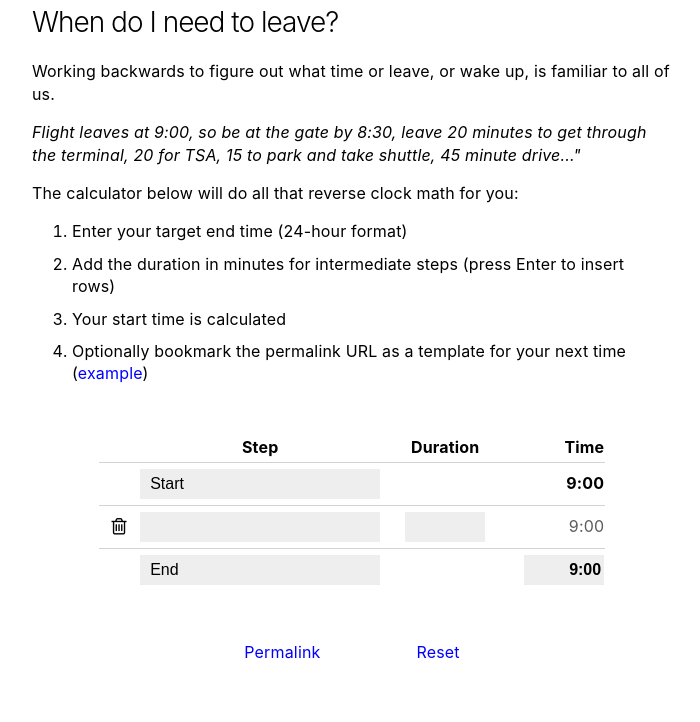
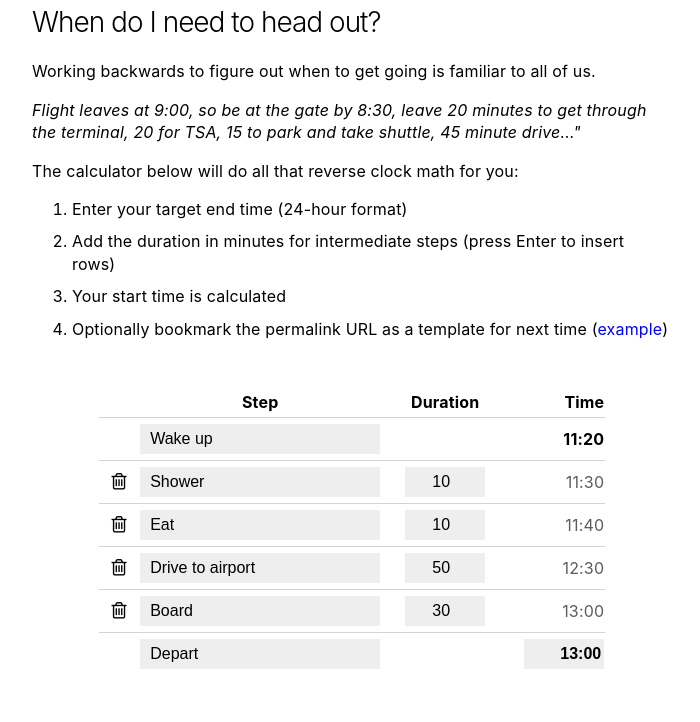
Before and after one commit to kalafut/gotime, a website: page index.html in a window 1280 px wide. Shown: the top 722 px of the page, without its empty margins (288-988 px from the left). Drawn offline with Linux system fonts and the light colour scheme.

Commit message:
Open with sample data

```diff
--- a/index.html
+++ b/index.html
@@ -21,10 +21,10 @@
         <div class="content">
           <!--<a href="/">Reset</a>-->
             <h3>
-            When do I need to leave?
+            When do I need to head out?
             </h3>
 
-            Working backwards to figure out what time or leave, or wake up, is familiar to all of us.
+            Working backwards to figure out when to get going is familiar to all of us.
 
             <p>
             <i>Flight leaves at 9:00, so be at the gate by 8:30, leave 20 minutes to get
@@ -37,7 +37,7 @@
               <li>Enter your target end time (24-hour format)</li>
               <li>Add the duration in minutes for intermediate steps (press Enter to insert rows)</li>
               <li>Your start time is calculated</li>
-              <li>Optionally bookmark the permalink URL as a template for your next time (<a href="/?sv=1&rows[0][label]=Wake up&rows[0][duration]=0&rows[1][label]=Shower&rows[1][duration]=15&rows[2][label]=Eat&rows[2][duration]=20&rows[3][label]=Drive&rows[3][duration]=60&rows[4][label]=Boarding&rows[4][duration]=30&rows[5][label]=Depart&rows[5][duration]=0&endLabel=Depart&endTime=9%3A00&startLabel=Wake up">example</a>)</li>
+              <li>Optionally bookmark the permalink URL as a template for next time (<a href="/?sv=1&rows[0][label]=Wake up&rows[0][duration]=0&rows[1][label]=Shower&rows[1][duration]=15&rows[2][label]=Eat&rows[2][duration]=20&rows[3][label]=Drive&rows[3][duration]=60&rows[4][label]=Boarding&rows[4][duration]=30&rows[5][label]=Depart&rows[5][duration]=0&endLabel=Depart&endTime=9%3A00&startLabel=Wake up">example</a>)</li>
             </ol>
 
             <div id="dest"></div>
--- a/index.js
+++ b/index.js
@@ -20,14 +20,31 @@ function defaults() {
     sv: 1,
     rows: [
       newRow('Start'),
-      newRow(),
+      newRow(''),
       newRow('End'),
     ],
-    endTime: '9:00',
+    endTime: '13:00',
+    noFocus: false,
   };
 }
 
-let state = defaults();
+function demo() {
+  return {
+    sv: 1,
+    rows: [
+      newRow('Wake up'),
+      newRow('Shower', 10),
+      newRow('Eat', 10),
+      newRow('Drive to airport', 50),
+      newRow('Board', 30),
+      newRow('Depart'),
+    ],
+    endTime: '13:00',
+    noFocus: false,
+  };
+}
+
+let state = demo();
 
 function renderTime(s) {
   let d = 0;
@@ -78,7 +95,6 @@ function DurationRow() {
         })),
       );
 
-      // Step description
       cols.push(
         m('td.description',
           m('input', {
@@ -176,13 +192,9 @@ function URL() {
 
 
 function Main() {
-  let noFocus = true;
+  state.noFocus = true;
 
   return {
-    oncreate: () => {
-      noFocus = false;
-    },
-
     view: () => {
       const rows = [];
       let total = -1;
@@ -205,7 +217,7 @@ function Main() {
         const duration = parseInt(row.duration, 10);
 
         rows.unshift(m(DurationRow, {
-          key: row.id, row: i, total, end, noFocus,
+          key: row.id, row: i, total, end, noFocus: state.noFocus,
         }));
 
         if (end >= 0 && !Number.isNaN(duration)) {
@@ -226,11 +238,18 @@ function Main() {
         m('tbody', rows),
       ]);
 
+      state.noFocus = false;
+
       return m('div',[
         m('div', table),
         m('div', { style: 'text-align: center; margin-top: 2em;' }, [
+          m('a.table-link', {
+            onclick: () => {
+              state = defaults();
+              state.noFocus = true;
+            }
+          }, "Reset"),
           m(URL),
-          m('a.table-link', { href:"/" }, "Reset"),
         ]),
       ]);
     },
```
